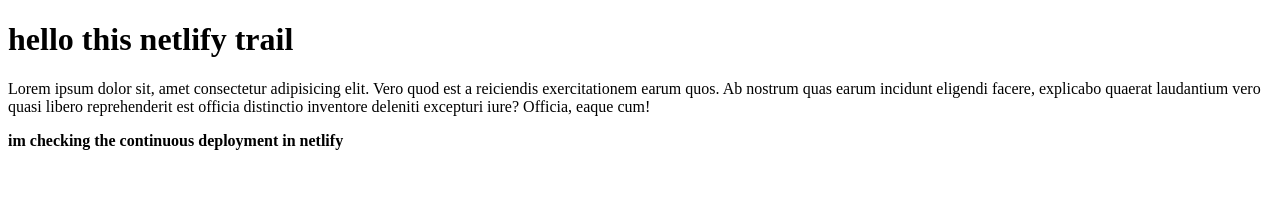
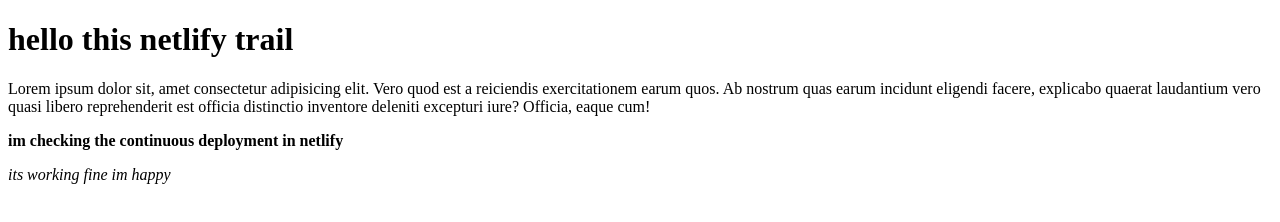
Before and after one commit to Jangalanagababu42/netlify-trial, a plain HTML site: page index.html in a window 1280 px wide. Drawn offline with Linux system fonts and the light colour scheme.

Commit message:
happy with netlify

```diff
--- a/index.html
+++ b/index.html
@@ -14,5 +14,6 @@
     <p>
         <b>im checking the continuous deployment in netlify</b>
     </p>
+    <i>its working fine im happy</i>
 </body>
 </html>
```
